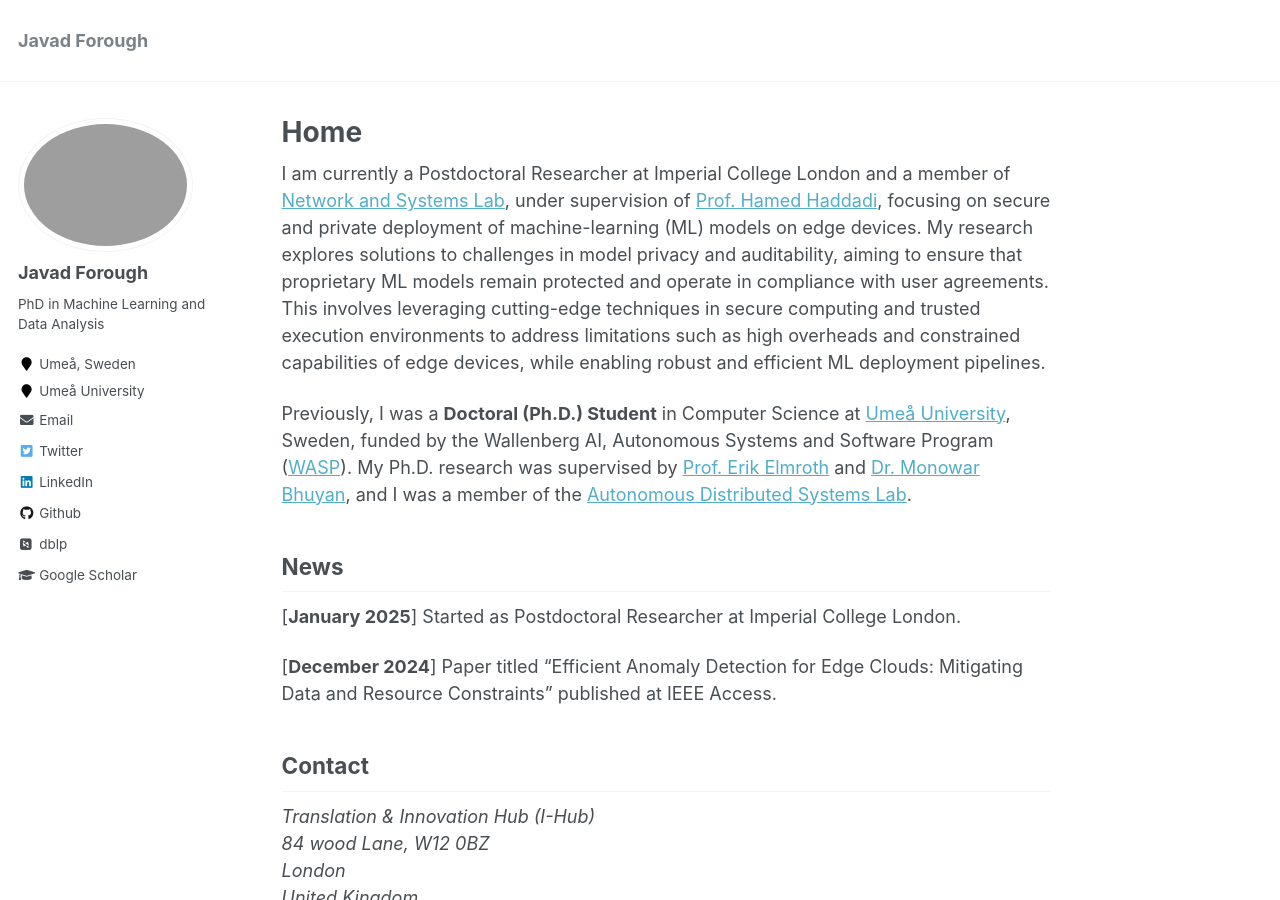
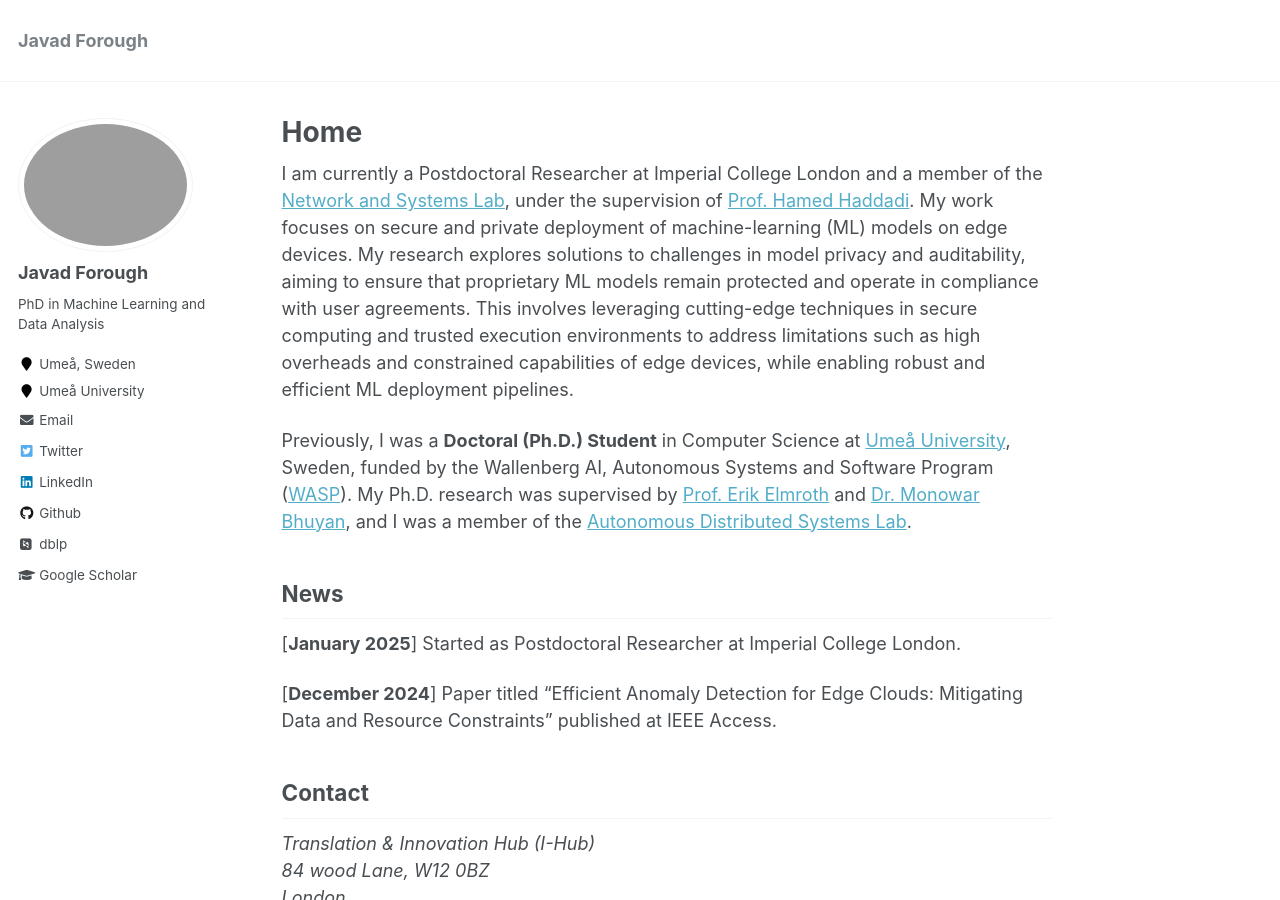
Before and after one commit to Javad-Forough/Javad-Forough.github.io, a Jekyll site: the page built from _pages/about.md, in a window 1280 px wide and 900 px high. Built offline with Jekyll 4.4.1, drawn with Linux system fonts in a browser that asks for light colours; some web fonts are replaced.

Commit message:
Update about.md

```diff
--- a/_pages/about.md
+++ b/_pages/about.md
@@ -9,7 +9,7 @@
   - /about.html
 ---
 
-I am currently a Postdoctoral Researcher at Imperial College London and a member of [Network and Systems Lab](https://netsys.doc.ic.ac.uk/index.html), under supervision of [Prof. Hamed Haddadi](https://profiles.imperial.ac.uk/h.haddadi), focusing on secure and private deployment of machine-learning (ML) models on edge devices. My research explores solutions to challenges in model privacy and auditability, aiming to ensure that proprietary ML models remain protected and operate in compliance with user agreements. This involves leveraging cutting-edge techniques in secure computing and trusted execution environments to address limitations such as high overheads and constrained capabilities of edge devices, while enabling robust and efficient ML deployment pipelines.
+I am currently a Postdoctoral Researcher at Imperial College London and a member of the [Network and Systems Lab](https://netsys.doc.ic.ac.uk/index.html), under the supervision of [Prof. Hamed Haddadi](https://profiles.imperial.ac.uk/h.haddadi). My work focuses on secure and private deployment of machine-learning (ML) models on edge devices. My research explores solutions to challenges in model privacy and auditability, aiming to ensure that proprietary ML models remain protected and operate in compliance with user agreements. This involves leveraging cutting-edge techniques in secure computing and trusted execution environments to address limitations such as high overheads and constrained capabilities of edge devices, while enabling robust and efficient ML deployment pipelines.
 
 
 
```
